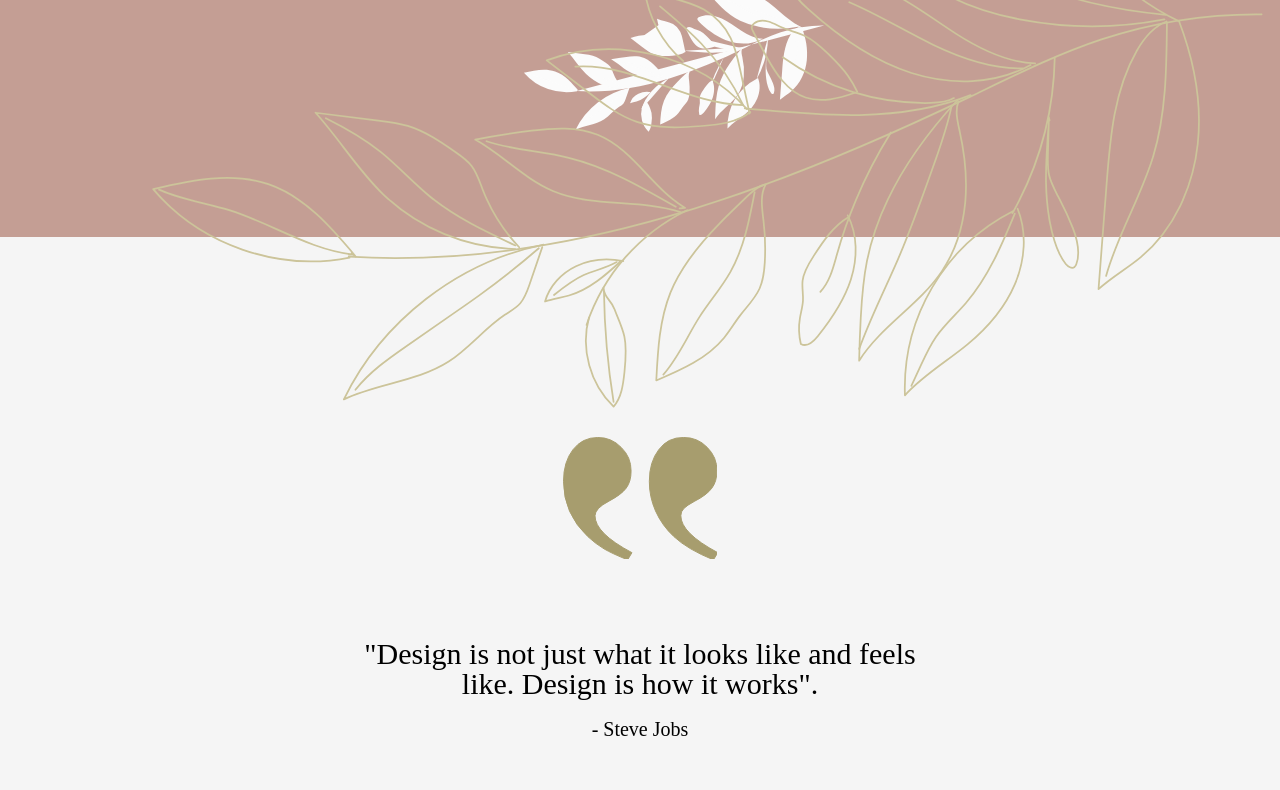
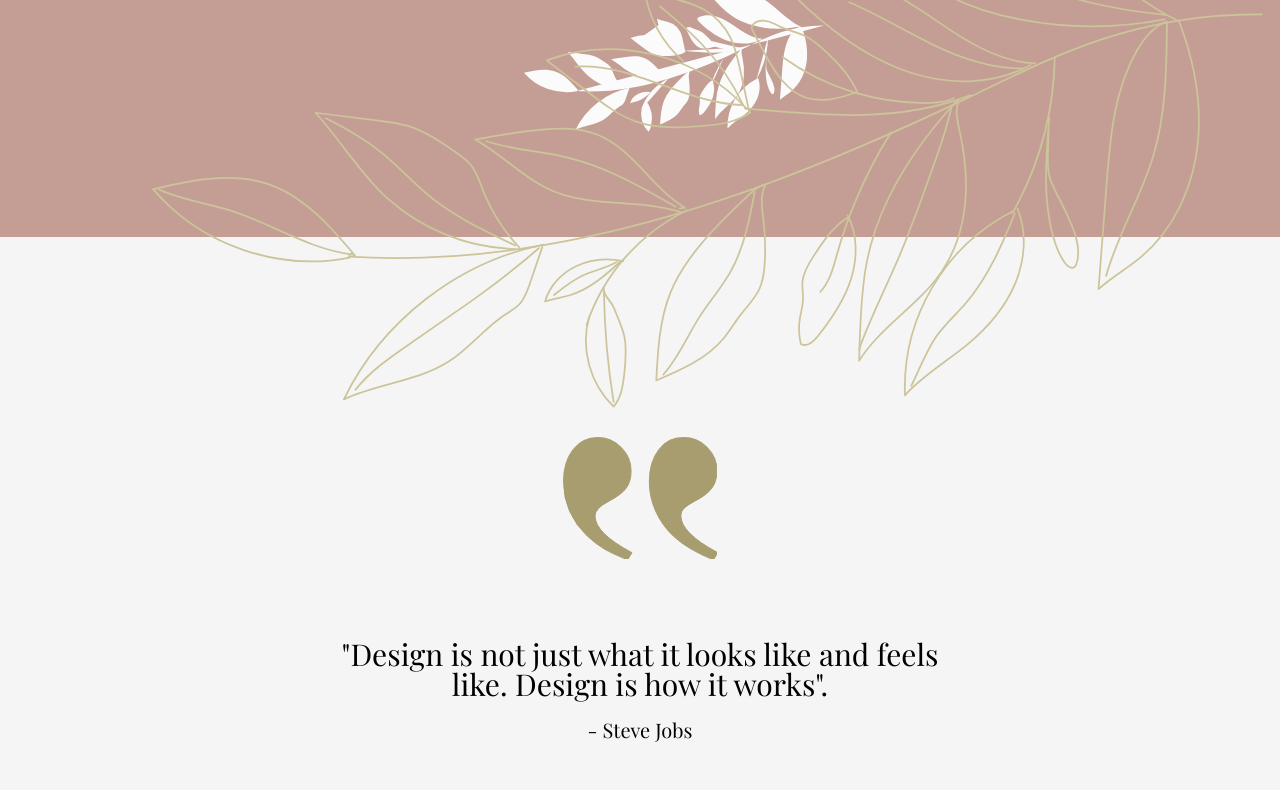
Before and after one commit to mmolassi/portfolio-bootstrap, a website: page index.html in a window 1280 px wide. Shown: the part 563-1353 px from the top of the page. Drawn offline with nearby package versions, Linux system fonts and the light colour scheme.

Commit message:
Add font

```diff
--- a/scss/style.scss
+++ b/scss/style.scss
@@ -5,6 +5,8 @@
 @import "portfolio";
 @import "contact";
 @import "type_animation";
+
+@import url('https://fonts.googleapis.com/css2?family=Playfair+Display&display=swap');
 
 html {
     scroll-behavior: smooth;
```
Also changed, not shown: css/style.css.
